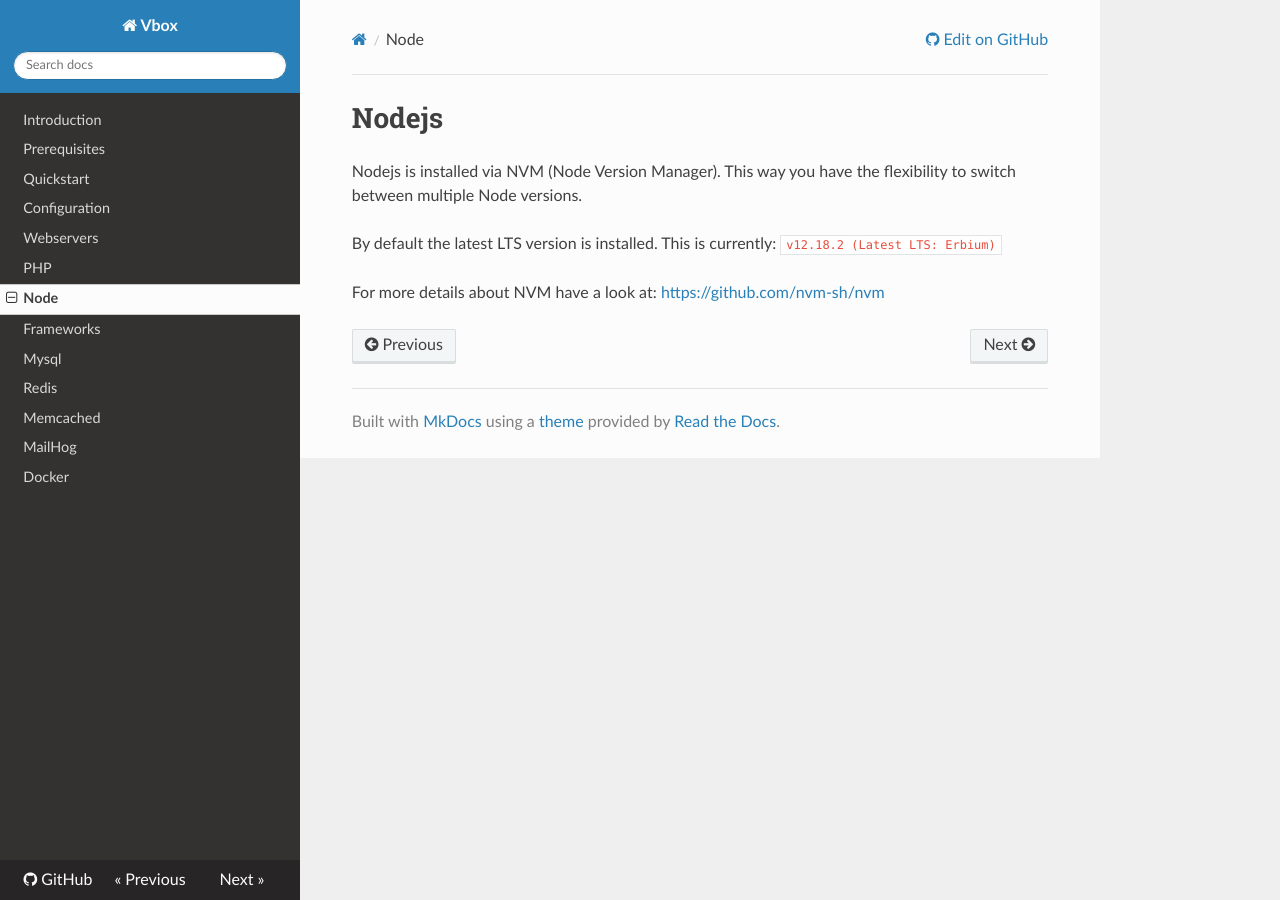
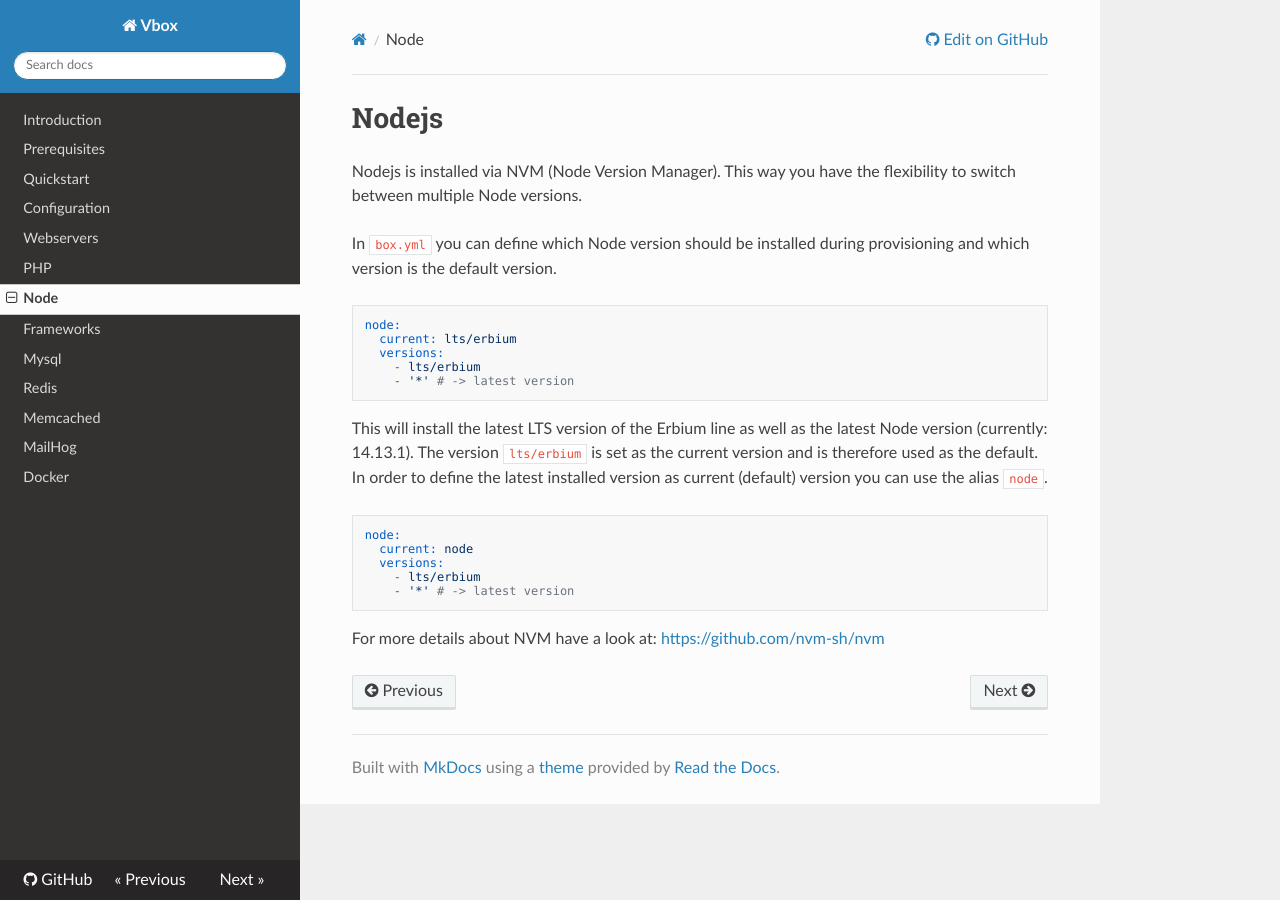
Before and after one commit to sebbaum/vbox-docu, an MkDocs documentation site: the page built from docs/node.md, in a window 1280 px wide. Built offline with MkDocs 1.6.1, drawn with Linux system fonts in a browser that asks for light colours; nearby versions of some CDN libraries.

Commit message:
Added documentation for customizing Nodejs versions

````diff
--- a/docs/node.md
+++ b/docs/node.md
@@ -3,7 +3,27 @@
 Nodejs is installed via NVM (Node Version Manager). This way you have the
 flexibility to switch between multiple Node versions.
 
-By default the latest LTS version is installed. This is currently:
-`v12.18.2 (Latest LTS: Erbium)`
+In `box.yml` you can define which Node version should be installed during provisioning
+and which version is the default version.
+```yaml
+node:
+  current: lts/erbium
+  versions:
+    - lts/erbium
+    - '*' # -> latest version
+```
+This will install the latest LTS version of the Erbium line as well as the latest
+Node version (currently: 14.13.1).
+The version `lts/erbium` is set as the current version and is therefore used as the
+default.
+In order to define the latest installed version as current (default) version you can use the
+alias `node`.
+```yaml
+node:
+  current: node
+  versions:
+    - lts/erbium
+    - '*' # -> latest version
+```
 
 For more details about NVM have a look at: [https://github.com/nvm-sh/nvm](https://github.com/nvm-sh/nvm)
````
Also changed, not shown: docs/quickstart.md (+2 -2 lines).
